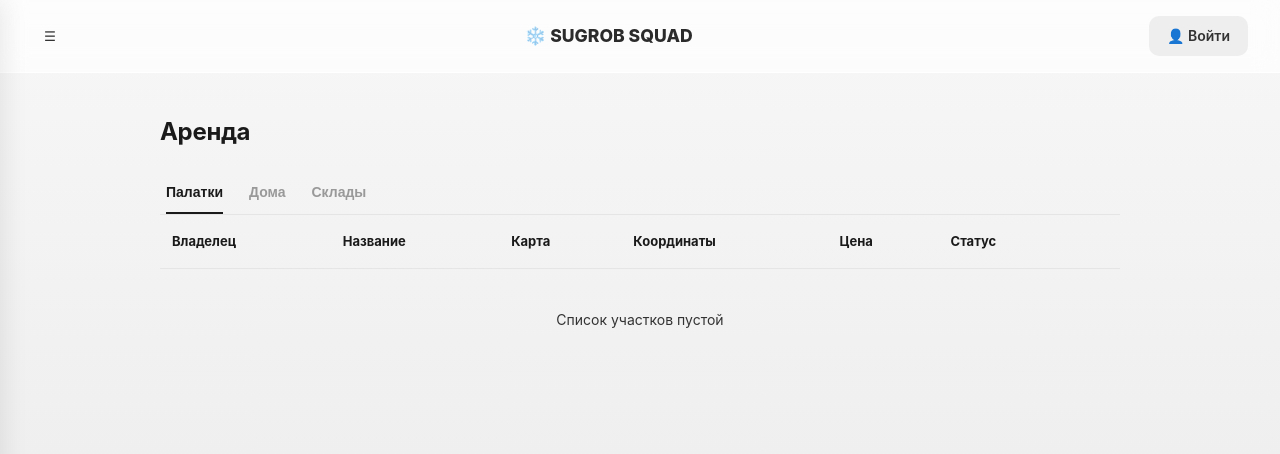
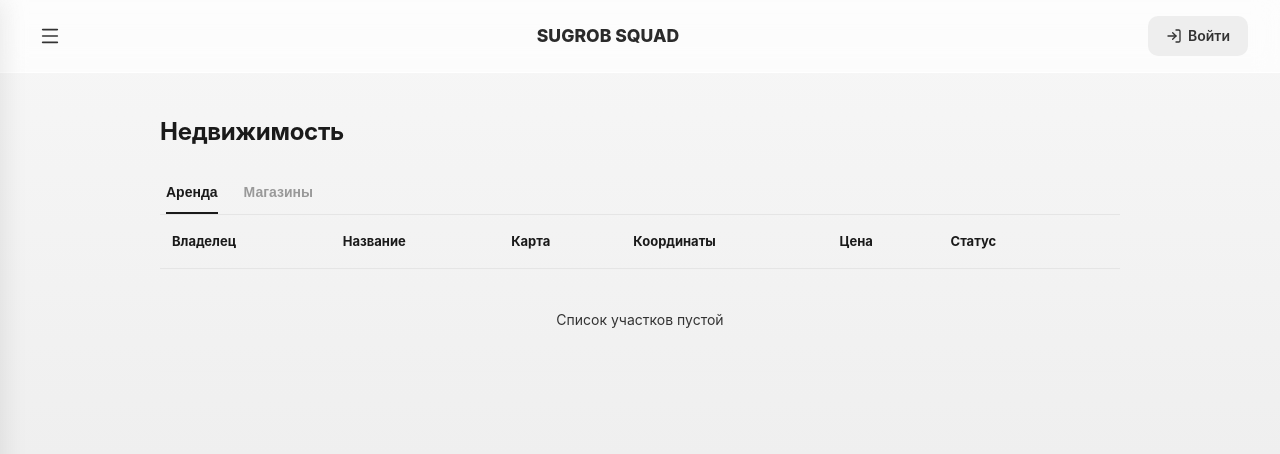
Before and after one commit to mornajtm/sugrobsquad, a Flask app: page /realty in a window 1280 px wide. Shown: the top 454 px of the page. Run offline with Flask 3, Linux system fonts and the light colour scheme; data that the repository does not hold is empty.

Commit message:
Update realty.html

```diff
--- a/templates/realty.html
+++ b/templates/realty.html
@@ -24,23 +24,37 @@
   </aside>
 
   <header class="topbar">
-    <button class="burger">☰</button>
-    <a href="/" class="logo">❄️ SUGROB SQUAD</a>
+    <button class="burger"><i data-lucide="menu"></i></button>
+    <a href="/" class="logo">SUGROB SQUAD</a>
     <div class="topbar-right">
       {% if user %}
-        <a href="/profile" class="nav-btn">👤 {{ user.nickname or user.username }}</a>
+        <button class="icon-btn" id="openNotifications" title="Уведомления">
+          <i data-lucide="bell"></i>
+          <span class="notif-badge" id="notifBadge" style="display:none">0</span>
+        </button>
+        <a href="/profile" class="user-chip">
+          <span class="user-chip-avatar">
+            {% if user.avatar %}
+              <img src="{{ user.avatar }}" alt="">
+            {% else %}
+              <i data-lucide="user"></i>
+            {% endif %}
+          </span>
+        </a>
       {% else %}
-        <a href="/" class="nav-btn">👤 Войти</a>
+        <a href="/" class="nav-btn">
+          <i data-lucide="log-in"></i> Войти
+        </a>
       {% endif %}
     </div>
   </header>
 
   <main class="container">
     <div class="page-head">
-      <h1>Аренда</h1>
+      <h1>Недвижимость</h1>
       <div class="page-actions">
         {% if user %}
-          <button class="icon-btn" id="openCreatePlot" title="Создать участок">
+          <button class="icon-btn" id="openCreatePlot" title="Создать объект">
             <i data-lucide="plus"></i>
           </button>
         {% endif %}
@@ -48,9 +62,8 @@
     </div>
 
     <div class="tabs-row">
-      <button class="tabline active">Палатки</button>
-      <button class="tabline">Дома</button>
-      <button class="tabline">Склады</button>
+      <button class="tabline active">Аренда</button>
+      <button class="tabline">Магазины</button>
     </div>
 
     <table class="data-table">
@@ -72,11 +85,17 @@
   </main>
 
   <div class="modal-overlay" id="createPlotModal">
-    <div class="modal">
+    <div class="modal modal-lg">
       <button class="modal-close" data-close="createPlotModal">✕</button>
-      <h2 class="modal-title">Создать Участок</h2>
+      <h2 class="modal-title">Создать Объект</h2>
+
+      <div class="switch-tabs">
+        <button class="switch-tab active" data-plot-type="rent">Аренда</button>
+        <button class="switch-tab" data-plot-type="shop">Магазин</button>
+      </div>
+
       <form id="createPlotForm" class="modal-form">
-        <label>Карта <span class="req">*</span></label>
+        <label id="mapLabel">Карта <span class="req">*</span></label>
         <select name="map">
           <option value="">Карта</option>
           <option value="Overworld">Overworld</option>
```
